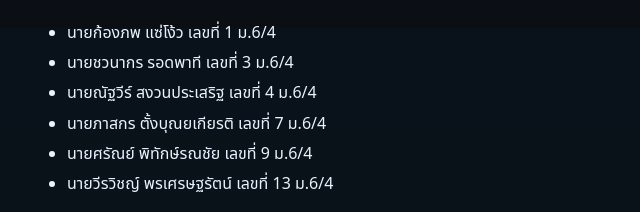
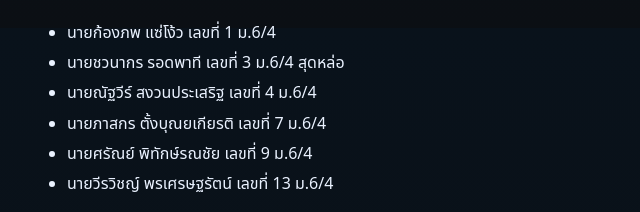
Before and after one commit to NOKIA303/handball-hub, a plain HTML site: page index.html in a window 1280 px wide. Shown: the part 2372-2584 px from the top of the page, 107-747 px from the left. Drawn offline with Linux system fonts and the light colour scheme.

Commit message:
update site

```diff
--- a/index.html
+++ b/index.html
@@ -151,7 +151,7 @@
       <h2>รายชื่อสมาชิกผู้จัดทำ</h2>
       <ul class="refs">
         <li>นายก้องภพ แซ่โง้ว เลขที่ 1 ม.6/4</li>
-        <li>นายชวนากร รอดพาที เลขที่ 3 ม.6/4</li>
+        <li>นายชวนากร รอดพาที เลขที่ 3 ม.6/4 สุดหล่อ</li>
         <li>นายณัฐวีร์ สงวนประเสริฐ เลขที่ 4 ม.6/4</li>
         <li>นายภาสกร ตั้งบุณยเกียรติ เลขที่ 7 ม.6/4</li>
         <li>นายศรัณย์ พิทักษ์รณชัย เลขที่ 9 ม.6/4</li>
```
